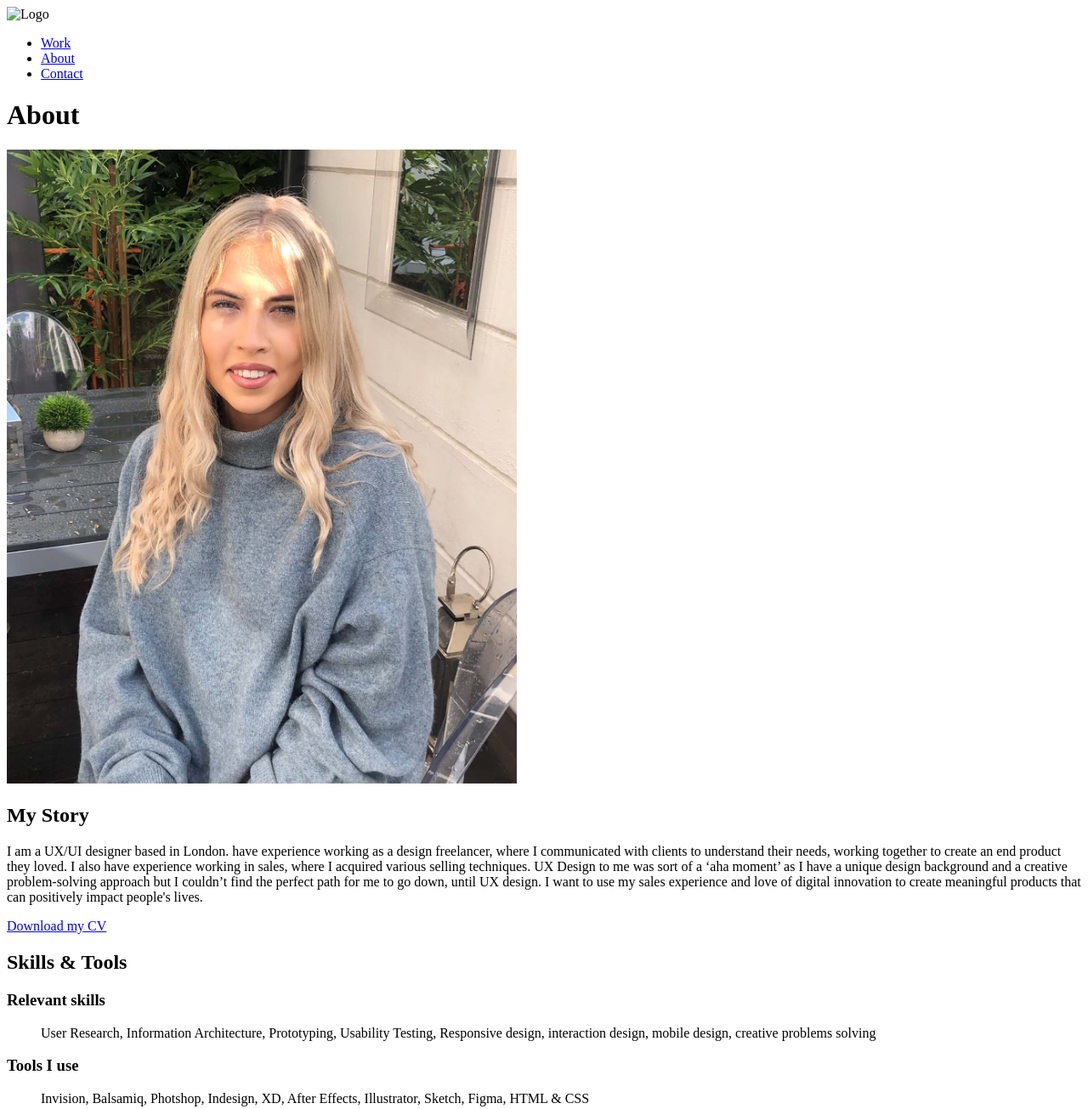
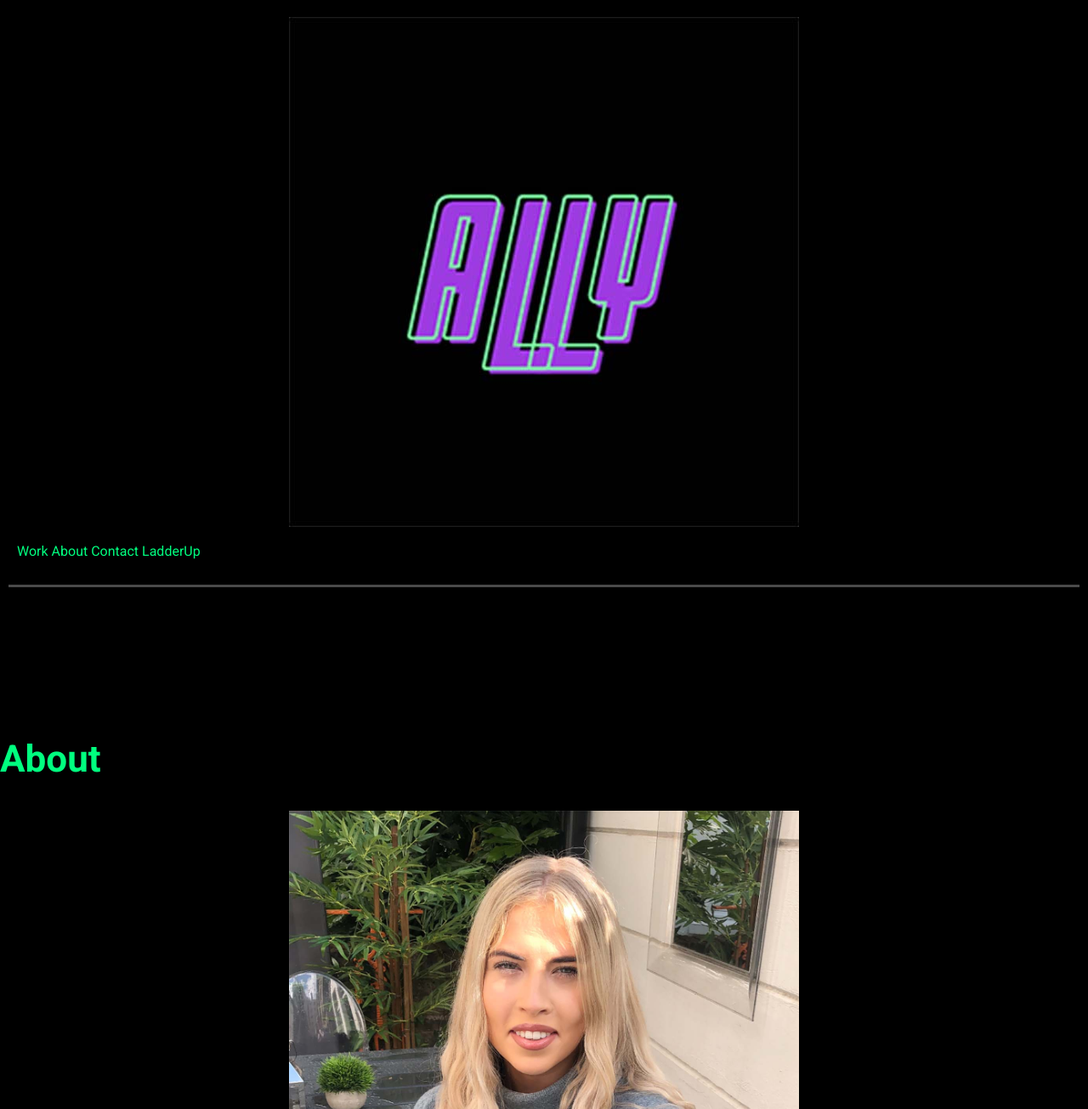
Before and after one commit to a11yp/Portfolio, a plain HTML site: page about.html in a window 1280 px wide. Shown: the top 1305 px of the page at 85% size. Drawn offline with nearby package versions, Linux system fonts and the light colour scheme.

Commit message:
changed for 1.7 layout css

```diff
--- a/about.html
+++ b/about.html
@@ -2,18 +2,25 @@
 <html lang="en" dir="ltr">
 
 <head>
+  <link rel="stylesheet" type="text/css" href="https://cdnjs.cloudflare.com/ajax/libs/normalize/8.0.0/normalize.min.css">
+  <link rel="stylesheet" type="text/css" href="css/style.css">
   <meta charset="utf-8">
+  <link rel="preconnect" href="https://fonts.googleapis.com">
+<link rel="preconnect" href="https://fonts.gstatic.com" crossorigin>
+<link href="https://fonts.googleapis.com/css2?family=Roboto:wght@400;500;700&display=swap" rel="stylesheet">
   <title> About Alexandra Platt</title>
 </head>
 
-<body>  <header>
+<body>
+  <header>
     <div>
-    <img src="img/APlogo@1.jpg" alt="Logo"style="width:600px;height:800;">
+      <img src="img/Home/ally@2.jpg" alt="Logo" style="width:600px;height:800;">
       <nav>
         <ul>
           <li><a href="index.html">Work</a></li>
           <li><a href="about.html">About</a></li>
           <li><a href="contact">Contact</a></li>
+          <li><a href="LadderUp.html">LadderUp</a></li>
         </ul>
       </nav>
     </div>
@@ -30,14 +37,15 @@
           <div>
             <pictures>
               <source srcest="img/about/picprofile@2.jpg" media="(max-width:767px)">
-            <img src="img/about/picprofile@1.jpg" alt="profile picture"style="width:600px;height:800;">
+              <img src="img/about/picprofile@1.jpg" alt="profile picture" style="width:600px;height:800;">
             </pictures>
-          <div>
+          </div>
           <h2> My Story
 
           </h2>
           <p>
             I am a UX/UI designer based in London.
+            I have a background in creative design and sales. I
             have experience working as a design freelancer, where I
             communicated with clients to understand their needs, working
             together to create an end product they loved. I also have
@@ -112,9 +120,13 @@
     <a href="https://www.linkedin.com/in/alexandra-platt-68a275173" target="_blank">
 
       <svg height="512px" style="enable-background:new 0 0 512 512;" version="1.1" viewBox="0 0 512 512" width="512px" xml:space="preserve" xmlns="http://www.w3.org/2000/svg" xmlns:xlink="http://www.w3.org/1999/xlink">
-  <g id="linkdin__x2C__social__x2C_media_x2C__logo"><path
+        <g id="linkdin__x2C__social__x2C_media_x2C__logo">
+          <path
             d="M434.478,16H77.522C43.718,16,16,43.721,16,77.521v356.957   C16,468.278,43.718,496,77.522,496h356.955C468.285,496,496,468.278,496,434.479V77.521C496,43.721,468.285,16,434.478,16z    M181,247.812V396h-65V258.868V209h65V247.812z M148.37,181.128c-18.083,0-32.756-14.662-32.756-32.756   c0-18.097,14.673-32.741,32.756-32.741c18.108,0,32.767,14.645,32.767,32.741C181.137,166.466,166.479,181.128,148.37,181.128z    M396,294v102h-56v-90.833c0-21.75-2.355-49.724-32.164-49.724c-30.262,0-34.836,23.679-34.836,48.156V396h-54V245.12V209h52v25   h0.554c7.756-14,26.757-25.02,55.051-25.02c47.672,0,63.872,22.543,68.305,57.812c1.052,8.277,1.458,17.208,1.458,27.208H396z"
-    style="fill-rule:evenodd;clip-rule:evenodd;fill:#1A1A1A;"/></g><g id="Layer_1"/></svg>
+            style="fill-rule:evenodd;clip-rule:evenodd;fill:#1A1A1A;" />
+        </g>
+        <g id="Layer_1" />
+      </svg>
     </a>
   </div>
   <div>
```
Lines whose indentation alone changed are shown as unchanged.
